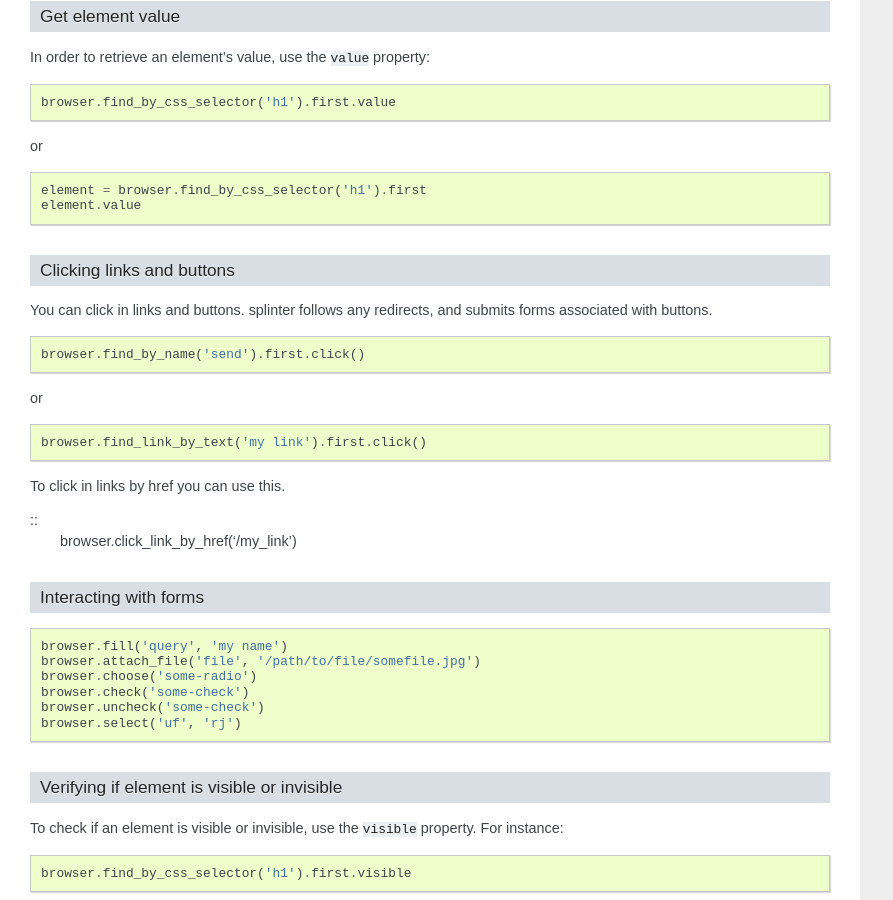
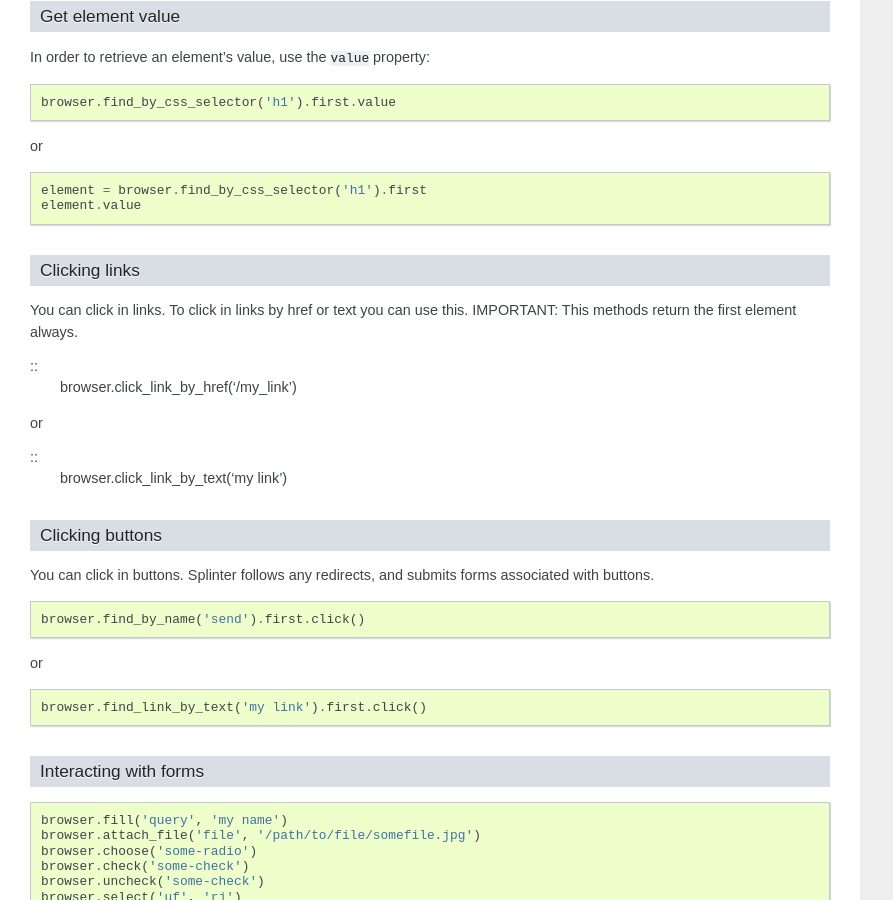
Before and after one commit to cobrateam/splinter, a Sphinx documentation site: the page built from docs/index.rst, in a window 1280 px wide and 900 px high, scrolled down 3124 px. Shown: the whole window, without its empty margins (0-893 px from the left). Built offline with Sphinx 7.4.7, drawn with Linux system fonts in a browser that asks for light colours.

Commit message:
add docs to click link by text. Closes #14.

```diff
--- a/docs/index.rst
+++ b/docs/index.rst
@@ -192,10 +192,25 @@ or
     element.value
 
 
-Clicking links and buttons
---------------------------
+Clicking links
+--------------
 
-You can click in links and buttons. splinter follows any redirects, and submits forms associated with buttons.
+You can click in links. To click in links by href or text you can use this.
+IMPORTANT: This methods return the first element always.
+
+::
+    browser.click_link_by_href('/my_link')
+
+or
+
+::
+    browser.click_link_by_text('my link')
+
+
+Clicking buttons
+----------------
+
+You can click in buttons. Splinter follows any redirects, and submits forms associated with buttons.
 
 ::
 
```
Also changed, not shown: other parts of docs/index.rst (+0 -4 lines).
